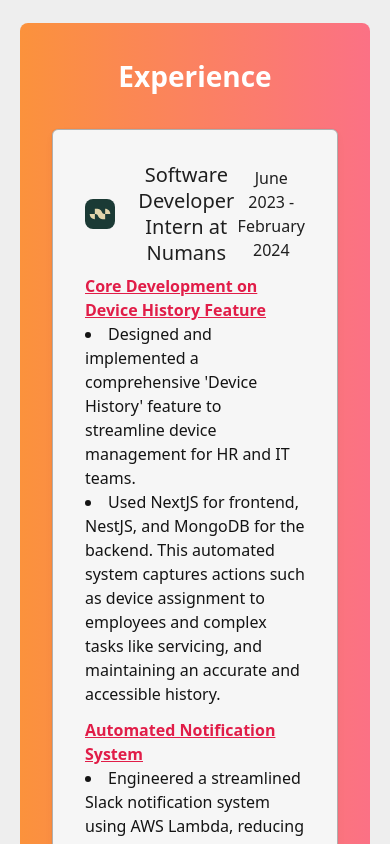
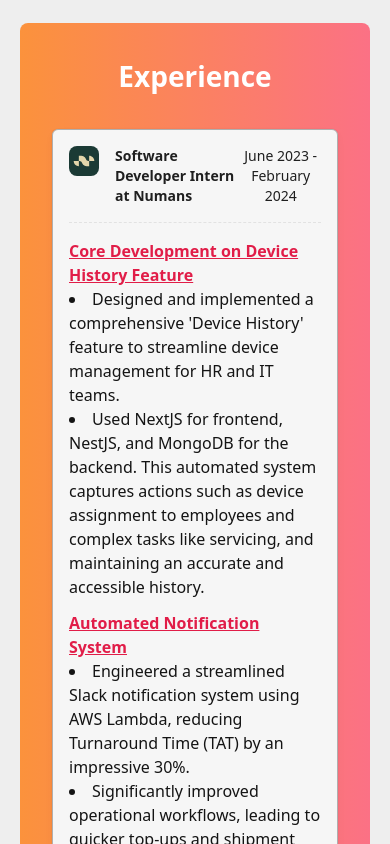
Before and after one commit to niketjain1/Portfolio, a React (Create React App) app: page / in a window 390 px wide. Shown: the part 840-1684 px from the top of the page. Built offline with nearby package versions, Linux system fonts and the light colour scheme.

Commit message:
👌 IMPROVE: fixed experience component heading for mobile view

```diff
--- a/src/App.js
+++ b/src/App.js
@@ -2,10 +2,26 @@ import Header from "./components/Header";
 import "./styles/main.css";
 import { useState } from "react";
 import Hero from "./components/Hero";
+import { useEffect } from "react";
 
 function App() {
   const [darkMode, setDarkMode] = useState(false);
   const [section, setSection] = useState("home");
+  const [isMobileScreen, setIsMobileScreen] = useState(false);
+
+  useEffect(() => {
+    const handleResize = () => {
+      setIsMobileScreen(window.innerWidth <= 440);
+    };
+
+    handleResize();
+
+    window.addEventListener("resize", handleResize);
+
+    return () => {
+      window.removeEventListener("resize", handleResize);
+    };
+  }, []);
 
   return (
     <div className={darkMode && "dark"}>
@@ -13,10 +29,11 @@ function App() {
         darkMode={darkMode}
         setDarkMode={setDarkMode}
         setSection={setSection}
+        isMobileScreen={isMobileScreen}
       />
 
       <main className="bg-gray-100 dark:bg-gray-800 text-gray-900 dark:text-white min-w-screen min-h-screen">
-        <Hero sectionSelected={section} />
+        <Hero sectionSelected={section} isMobileScreen={isMobileScreen} />
       </main>
     </div>
   );
--- a/src/components/Experience.jsx
+++ b/src/components/Experience.jsx
@@ -1,21 +1,36 @@
 import React from "react";
 import NumansLogo from "../assets/NumansLogo.svg";
 
-const Experience = () => {
+const Experience = ({ isMobileScreen }) => {
   return (
     <div className="bg-gradient-to-r from-orange-400 to-rose-400 dark:bg-gradient-to-r dark:from-blue-300 dark:border dark:border-gray-400 max-w-6xl rounded-lg p-8">
       <div className="flex flex-col">
         <h2 className="title-base mb-8 text-white">Experience</h2>
-        <div className="border border-gray-400 bg-gray-50 dark:to-gray-100 shadow-sm p-8 rounded-md">
-          <div className="flex items-center mb-2">
-            <img src={NumansLogo} alt="NumansLogo" />
-            <div className="subtitle-base ml-5 text-gray-800 dark:text-gray-800">
-              Software Developer Intern at Numans
+        <div className="border border-gray-400 bg-gray-50 dark:to-gray-100 shadow-sm p-4 md:p-8 rounded-md">
+          {isMobileScreen ? (
+            <>
+              <div className="flex items-start mb-4">
+                <img src={NumansLogo} alt="NumansLogo" />
+                <div className="body-base-semibold text-start ml-4 text-gray-800 ">
+                  Software Developer Intern at Numans
+                </div>
+                <div className="ml-auto body-base-regular text-gray-800 ">
+                  June 2023 - February 2024
+                </div>
+              </div>
+            </>
+          ) : (
+            <div className="flex items-start mb-2">
+              <img src={NumansLogo} alt="NumansLogo" />
+              <div className="subtitle-base ml-5 text-gray-800 ">
+                Software Developer Intern at Numans
+              </div>
+              <div className="ml-auto text-gray-800">
+                June 2023 - February 2024
+              </div>
             </div>
-            <div className="ml-auto text-gray-800 dark:text-gray-800">
-              June 2023 - February 2024
-            </div>
-          </div>
+          )}
+          <div className="border-b border-dashed my-4" />
           <div className="mb-3 text-start">
             <strong className="text-rose-600 dark:text-gray-700 underline">
               Core Development on Device History Feature
--- a/src/components/Header.jsx
+++ b/src/components/Header.jsx
@@ -1,27 +1,12 @@
 import { MdNightsStay, MdWbSunny } from "react-icons/md";
 import logo from "../assets/logo.jpg";
-import { useEffect, useState } from "react";
+import { useState } from "react";
 import { Menu, Transition } from "@headlessui/react";
 import { IoIosArrowDown } from "react-icons/io";
 import { Fragment } from "react";
 
-const Header = ({ darkMode, setDarkMode, setSection }) => {
-  const [isMobileScreen, setIsMobileScreen] = useState(false);
+const Header = ({ darkMode, setDarkMode, setSection, isMobileScreen }) => {
   const [selectedSection, setSelectedSection] = useState("Home");
-
-  useEffect(() => {
-    const handleResize = () => {
-      setIsMobileScreen(window.innerWidth <= 440);
-    };
-
-    handleResize();
-
-    window.addEventListener("resize", handleResize);
-
-    return () => {
-      window.removeEventListener("resize", handleResize);
-    };
-  }, []);
 
   const handleSectionClick = (section) => {
     setSection(section);
--- a/src/components/Hero.jsx
+++ b/src/components/Hero.jsx
@@ -4,7 +4,7 @@ import ProjectCard from "../cards/ProjectCard";
 import Experience from "./Experience";
 import Contact from "./Contact";
 
-const Hero = ({ sectionSelected }) => {
+const Hero = ({ sectionSelected, isMobileScreen }) => {
   useEffect(() => {
     const element = document.getElementById(sectionSelected);
     if (element) {
@@ -98,7 +98,7 @@ const Hero = ({ sectionSelected }) => {
 
       <div id="Experience" />
       <div className="border-t border-dashed w-11/12 my-12 bg-gray-600 dark:bg-gray-300" />
-      <Experience />
+      <Experience isMobileScreen={isMobileScreen} />
 
       <div id="Projects" />
       <div className="border-t border-dashed w-11/12 my-12 bg-gray-600 dark:bg-gray-300" />
```
